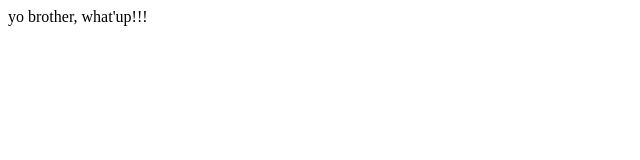
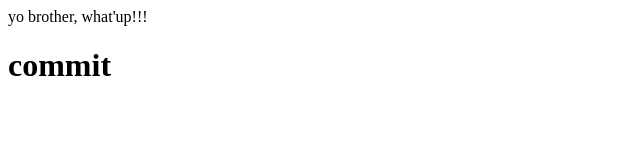
Before and after one commit to PRIYANSHUUPADHYAY21/demo, a plain HTML site: page index.html in a window 1280 px wide. Shown: the whole page, without its empty margins (0-640 px from the left). Drawn offline with Linux system fonts and the light colour scheme.

Commit message:
Update index.html

```diff
--- a/index.html
+++ b/index.html
@@ -1 +1,2 @@
 <p>yo brother, what'up!!!</p>
+<h1>commit</h1>
```
